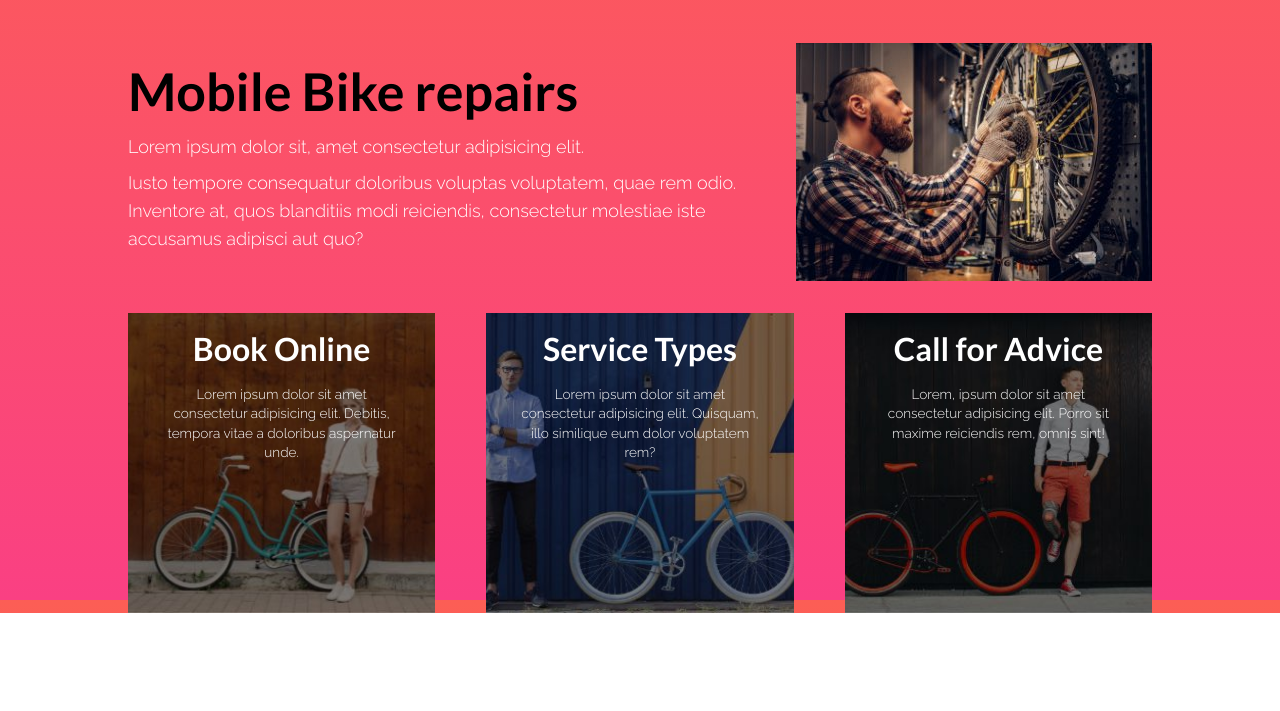
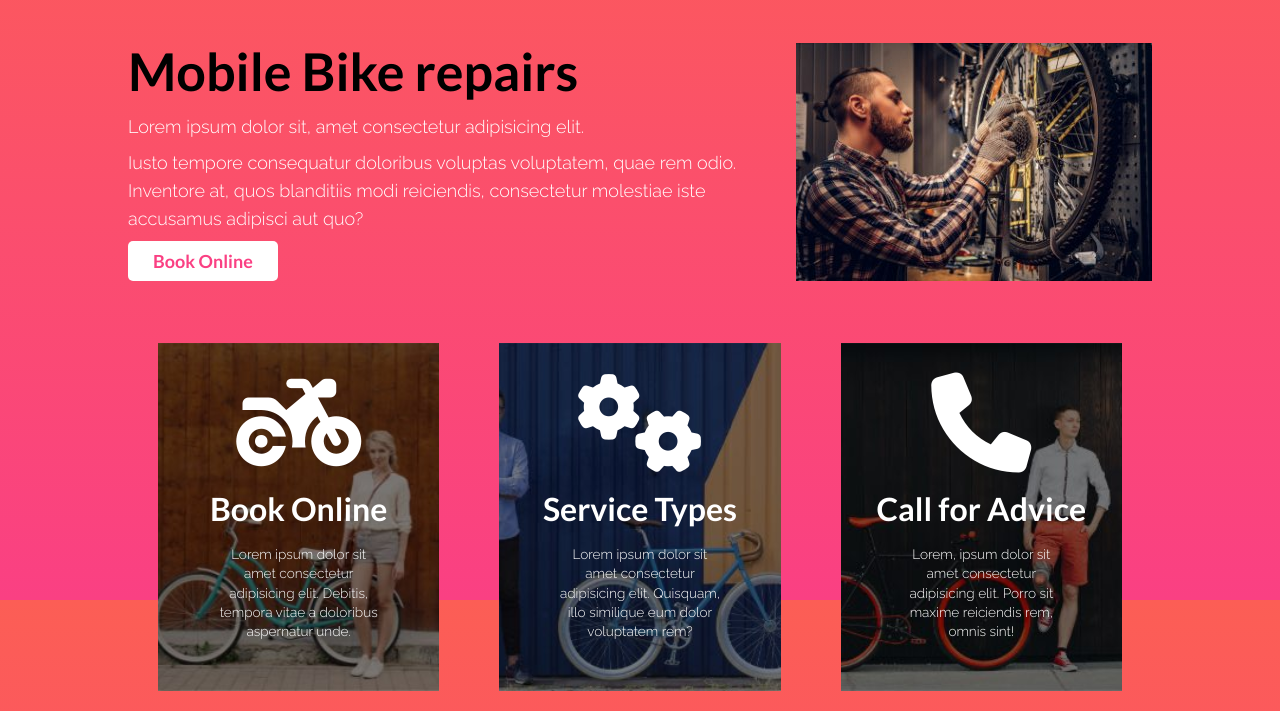
Before and after one commit to 1337encrypted/HTML-fundamentals, a plain HTML site: page project2/HTML/index.html in a window 1280 px wide. Shown: the part 200-911 px from the top of the page. Before the commit the page ends 813 px from the top, so only its background shows below. Drawn offline with Linux system fonts and the light colour scheme.

Commit message:
added bookOnline button

```diff
--- a/project2/CSS/style.css
+++ b/project2/CSS/style.css
@@ -39,6 +39,7 @@ main{
 .herobox2{
     flex: 1;
 }
+
 .cards{
     min-height: 300px;
     display: flex;
@@ -95,3 +96,27 @@ h2{
     line-height: 1.2rem;
     margin: 20px 30px 20px 30px;
 }
+
+.cards i{
+    font-size: 100px;
+}
+
+a {
+	color: white;
+	text-decoration: none;
+}
+
+.card1, .card2, .card3{
+    padding: 30px;
+    box-sizing: border-box;
+    margin: 30px 30px 20px 30px;
+}
+
+a.bookOnline{
+    font-family: 'Lato', sans-serif;
+    background-color: white;
+    color: #FA4083;
+    border-radius: 5px;
+    padding:  11px 25px;
+    display: inline-block;
+}
--- a/project2/HTML/index.html
+++ b/project2/HTML/index.html
@@ -4,15 +4,16 @@
     <meta charset="UTF-8">
     <meta http-equiv="X-UA-Compatible" content="IE=edge">
     <meta name="viewport" content="width=device-width, initial-scale=1.0">
-    <!-- This is Eric meyers CSS reset -->
-    <link rel="stylesheet" href="../CSS/cssreset-meyers.css">
-
-    <link rel="stylesheet" href="../CSS/style.css">
     <link rel="preconnect" href="https://fonts.googleapis.com">
     <link rel="preconnect" href="https://fonts.googleapis.com">
     <link rel="preconnect" href="https://fonts.gstatic.com" crossorigin>
     <link href="https://fonts.googleapis.com/css2?family=Lato:wght@700&family=Raleway:wght@300&display=swap" rel="stylesheet">
     <title>Document</title>
+    <!-- This is Eric meyers CSS reset -->
+    <link rel="stylesheet" href="/CSS/cssreset-meyers.css">
+
+    <link rel="stylesheet" href="/CSS/style.css">
+    <script src="https://kit.fontawesome.com/705154b584.js" crossorigin="anonymous"></script>
 </head>
 <body>
     <div class="container">
@@ -26,6 +27,7 @@
                 <h1>Mobile Bike repairs</h1>
                 <p>Lorem ipsum dolor sit, amet consectetur adipisicing elit.</p>
                 <p>Iusto tempore consequatur doloribus voluptas voluptatem, quae rem odio. Inventore at, quos blanditiis modi reiciendis, consectetur molestiae iste accusamus adipisci aut quo?</p>
+                <a href="/HTML/newpage.html" class="bookOnline">Book Online</a>
             </div>
             <div class="herobox2">
                 <img src="../images/image-bike-repair-service.jpg" alt="">
@@ -34,16 +36,25 @@
 
         <div class="cards">
             <div class="card1">
+                <a href="#">
+                <i class="fa-sharp fa-solid fa-motorcycle"></i>
                 <h2>Book Online</h2>
                 <p>Lorem ipsum dolor sit amet consectetur adipisicing elit. Debitis, tempora vitae a doloribus aspernatur unde.</p>
+                </a>
             </div>
             <div class="card2">
+                <a href="#">
+                <i class="fa-solid fa-gears"></i>
                 <h2>Service Types</h2>
                 <p>Lorem ipsum dolor sit amet consectetur adipisicing elit. Quisquam, illo similique eum dolor voluptatem rem?</p>
+                </a>
             </div>
             <div class="card3">
+                <a href="#">
+                <i class="fa-solid fa-phone"></i>
                 <h2>Call for Advice</h2>
                 <p>Lorem, ipsum dolor sit amet consectetur adipisicing elit. Porro sit maxime reiciendis rem, omnis sint!</p>
+                </a>
             </div>
         </div>
     </div>
```
Also changed, not shown: project2/HTML/newpage.html (added, +1 -0 lines).
